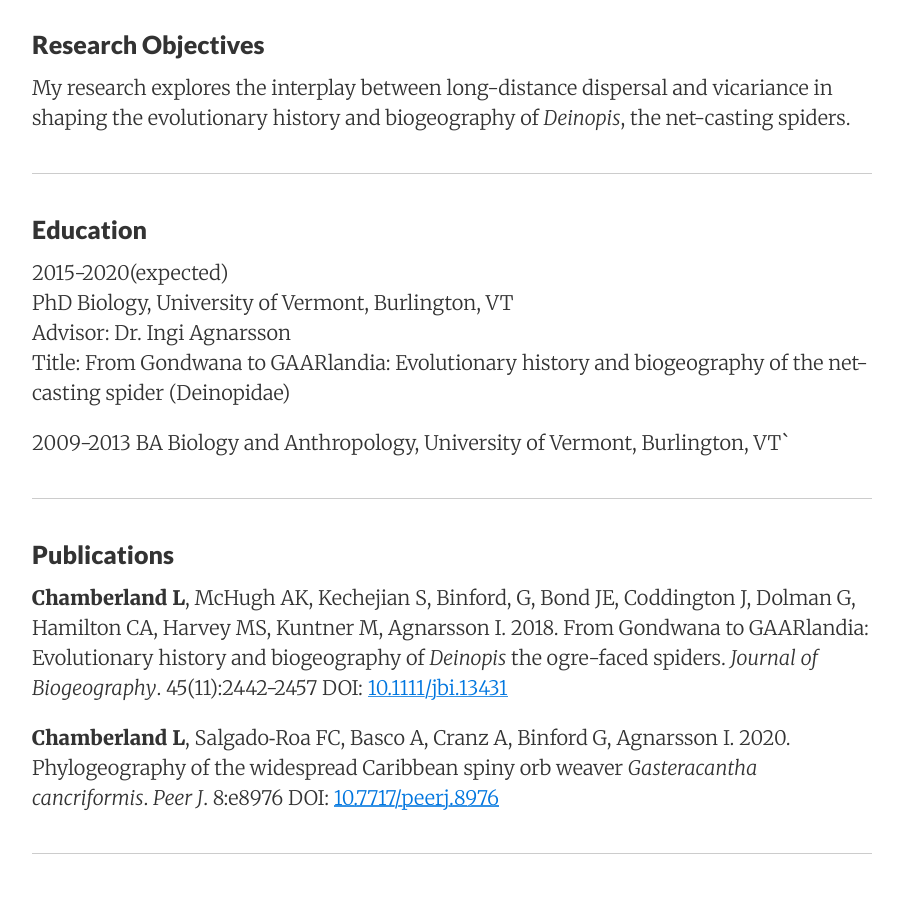
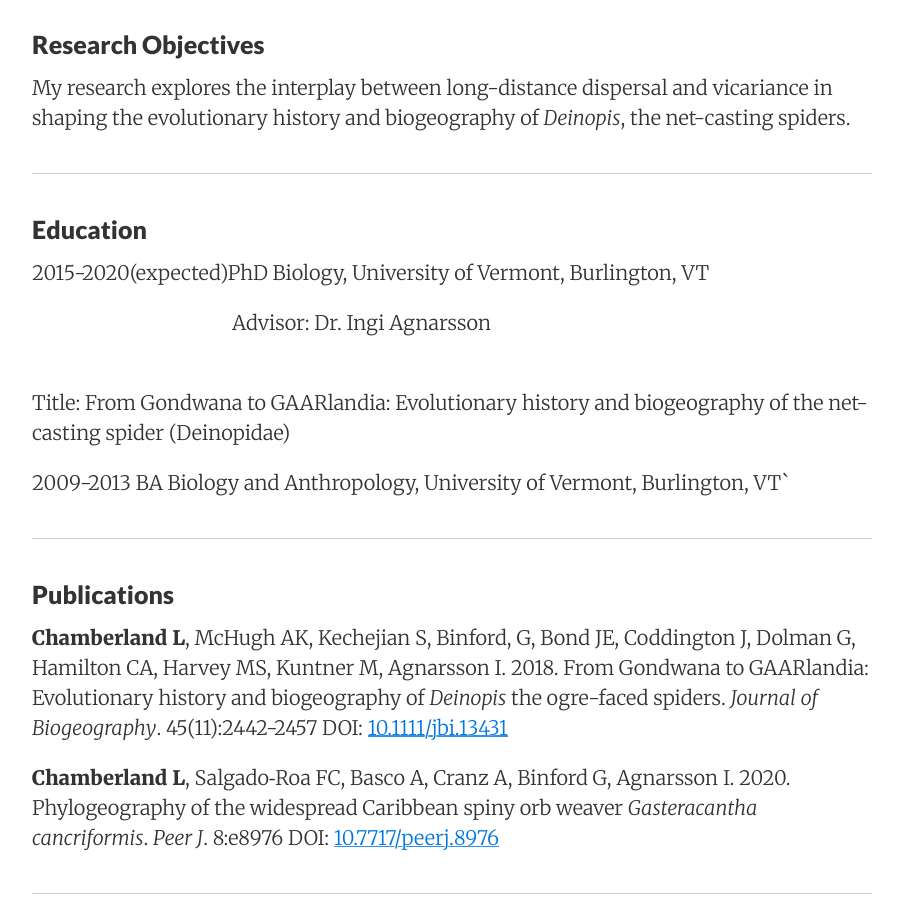
Before and after one commit to lchamberland/lchamberland.github.io, a Jekyll site: the page built from CV.md, in a window 1280 px wide and 900 px high, scrolled down 514 px. Shown: the whole window, without its empty margins (188-1091 px from the left). Built offline with Jekyll 4.4.1, drawn with Linux system fonts in a browser that asks for light colours; our own code applies the rules of GitHub Pages for plain Markdown files.

Commit message:
Update CV.md

```diff
--- a/CV.md
+++ b/CV.md
@@ -9,7 +9,9 @@
 <hr />
 <h3>Education</h3>
 
-<p>2015-2020(expected)<br>PhD Biology, University of Vermont, Burlington, VT<br>Advisor: Dr. Ingi Agnarsson<br>Title: From Gondwana to GAARlandia: Evolutionary history and biogeography of the net-casting spider (Deinopidae)</p>
+<p>2015-2020(expected)PhD Biology, University of Vermont, Burlington, VT
+  <br><p style="margin-left:200px; margin-right:50px;">Advisor: Dr. Ingi Agnarsson</p>
+    <br>Title: From Gondwana to GAARlandia: Evolutionary history and biogeography of the net-casting spider (Deinopidae)</p>
 <p>2009-2013 	BA Biology and Anthropology, University of Vermont, Burlington, VT`</p>
 <hr />
 <h3>Publications</h3>
```
